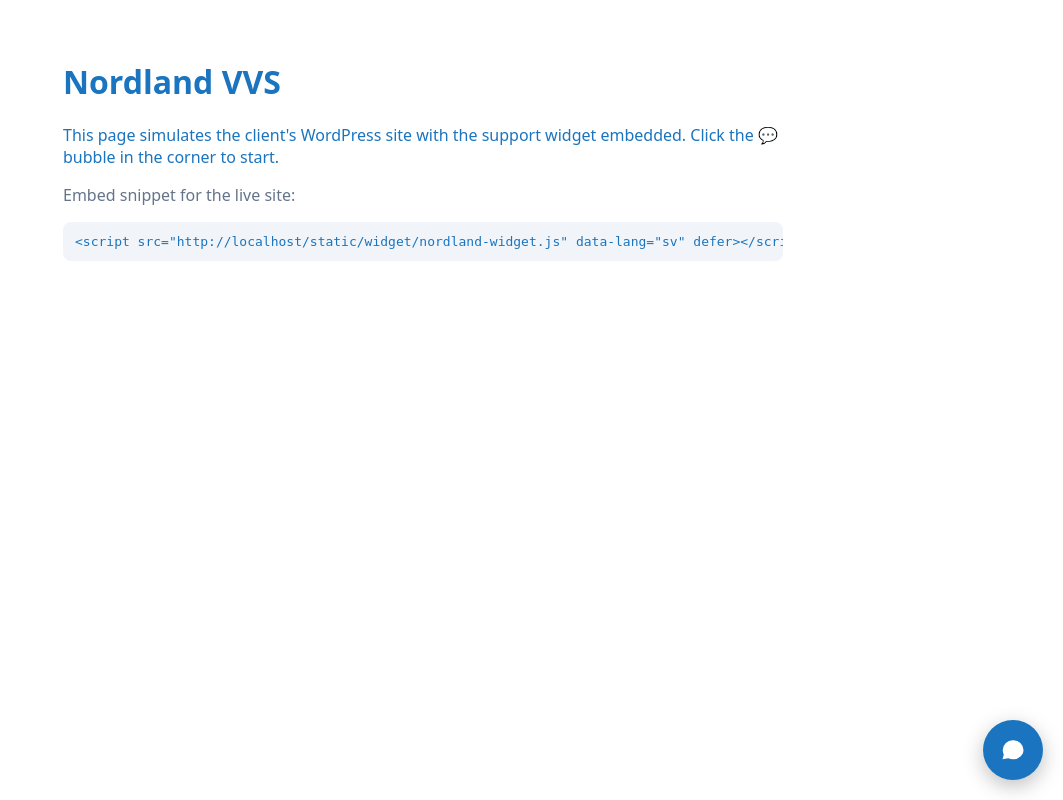
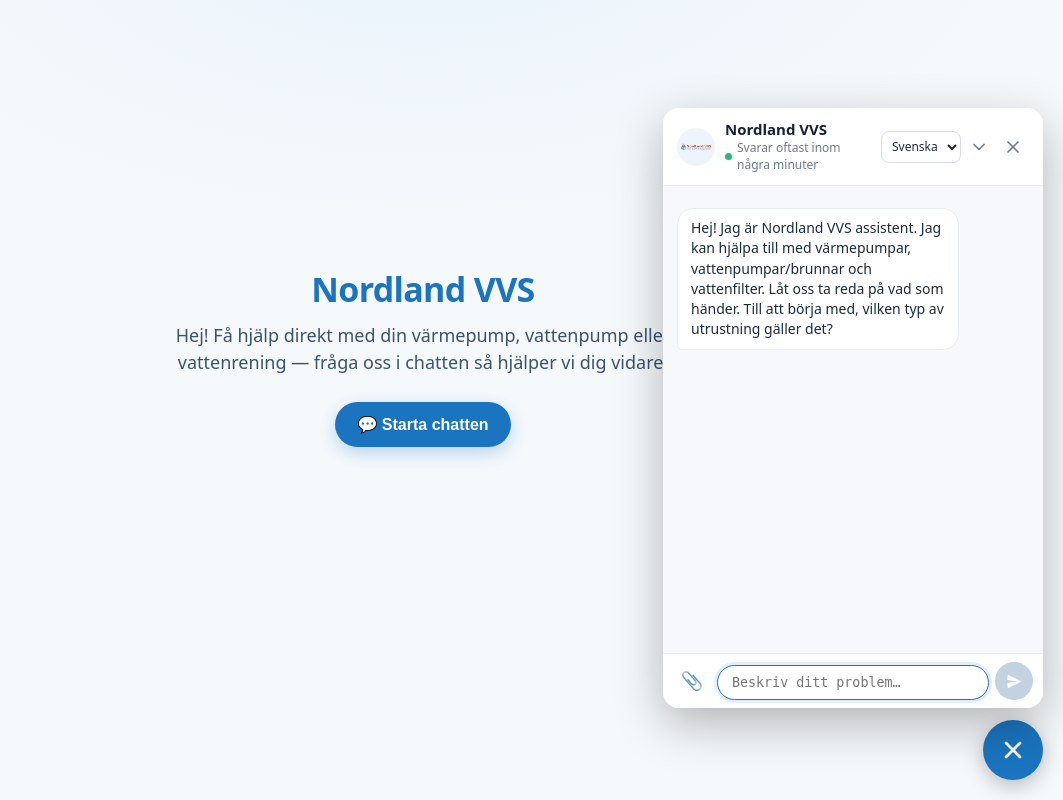
Before and after one commit to offmarketresolutions-web/swedish-bot, a Django app: page / in a window 1280 px wide. Shown: the whole page, without its empty margins (217-1280 px from the left). Run offline with Django 5.2, Linux system fonts and the light colour scheme; data comes from the database, SQL or seed files in the repository; data that the repository does not hold is empty; parts of the project's set-up code (start-up, migrations or seed data) failed here and were passed over; some libraries are stand-ins or nearby versions.

Commit message:
widget: root page is a chat screen that auto-opens, with a bubble pointer
Co-Authored-By: Claude Opus 4.8 <noreply@anthropic.com>

```diff
--- a/static/widget/nordland-widget.js
+++ b/static/widget/nordland-widget.js
@@ -10,6 +10,7 @@
   var script = document.currentScript;
   var API = new URL(script.src).origin;
   var LANG = (script.getAttribute("data-lang") || "en").slice(0, 5);
+  var AUTO_OPEN = script.getAttribute("data-open") === "1";  // open the chat on load (chat pages)
   // Languages offered in the in-widget selector (value must have a widget/i18n/<v>.json).
   var LANGS = [["sv", "Svenska"], ["en", "English"]];
   var BLUE = "#1a74bf", BLUE_DARK = "#155f9e";  // Nordland brand blue + hover shade
@@ -517,4 +518,7 @@
       }
     }
   })();
+
+  // ---- auto-open (a dedicated chat page sets data-open="1") ------------
+  if (AUTO_OPEN && !isOpen()) openPanel();
 })();
--- a/templates/widget_demo.html
+++ b/templates/widget_demo.html
@@ -1,18 +1,55 @@
 {% load static %}<!doctype html>
-<html lang="en">
+<html lang="sv">
 <head>
   <meta charset="utf-8">
   <meta name="viewport" content="width=device-width, initial-scale=1">
-  <title>Nordland VVS — widget demo</title>
-  <style>body{font-family:system-ui,Arial,sans-serif;max-width:720px;margin:60px auto;padding:0 20px;color:#1a74bf}</style>
+  <title>Nordland VVS — Support</title>
+  <style>
+    :root{--nl:#1a74bf;--nl-d:#0f4570;--ink:#1b2b3d}
+    *{box-sizing:border-box}
+    html,body{height:100%}
+    body{margin:0;font-family:system-ui,-apple-system,Segoe UI,Roboto,Arial,sans-serif;color:var(--ink);
+         background:radial-gradient(1200px 600px at 50% -10%,#e9f3fc 0%,#f6f9fc 55%,#f6f9fc 100%)}
+    .wrap{min-height:100%;display:flex;flex-direction:column;align-items:center;justify-content:center;
+          text-align:center;padding:32px 20px 120px}
+    .logo{font-size:34px;font-weight:800;letter-spacing:-.02em;color:var(--nl);margin:0 0 10px}
+    .tag{font-size:18px;line-height:1.5;color:#3b536b;max-width:560px;margin:0 0 26px}
+    .cta{display:inline-flex;align-items:center;gap:9px;background:var(--nl);color:#fff;border:0;
+         font-size:16px;font-weight:600;padding:13px 22px;border-radius:999px;cursor:pointer;
+         box-shadow:0 6px 18px rgba(26,116,191,.28);transition:transform .12s,background .12s}
+    .cta:hover{background:var(--nl-d);transform:translateY(-1px)}
+    .hint{position:fixed;right:24px;bottom:96px;display:flex;flex-direction:column;align-items:flex-end;
+          gap:4px;color:var(--nl-d);font-weight:600;font-size:14px;pointer-events:none;z-index:2147483600}
+    .hint .arrow{font-size:30px;line-height:1;animation:nl-bounce 1.4s ease-in-out infinite}
+    @keyframes nl-bounce{0%,100%{transform:translateY(0)}50%{transform:translateY(8px)}}
+    @media (max-width:480px){.hint{display:none}}
+  </style>
 </head>
 <body>
-  <h1>Nordland VVS</h1>
-  <p>This page simulates the client's WordPress site with the support widget embedded.
-     Click the 💬 bubble in the corner to start.</p>
-  <p style="color:#64748b">Embed snippet for the live site:</p>
-  <pre style="background:#f1f5f9;padding:12px;border-radius:8px;overflow:auto">&lt;script src="{{ request.scheme }}://{{ request.get_host }}{% static 'widget/nordland-widget.js' %}" data-lang="sv" defer&gt;&lt;/script&gt;</pre>
+  <main class="wrap">
+    <h1 class="logo">Nordland VVS</h1>
+    <p class="tag">Hej! Få hjälp direkt med din värmepump, vattenpump eller vattenrening —
+       fråga oss i chatten så hjälper vi dig vidare.</p>
+    <button class="cta" type="button" data-open-chat>💬 Starta chatten</button>
+  </main>
 
-  <script src="{% static 'widget/nordland-widget.js' %}" data-lang="en" defer></script>
+  <!-- friendly pointer to the chat bubble (hidden once the chat is open) -->
+  <div class="hint" id="nl-hint"><span>Chatta med oss</span><span class="arrow">↘</span></div>
+
+  <!-- the live support widget, auto-opened on load -->
+  <script src="{% static 'widget/nordland-widget.js' %}" data-lang="sv" data-open="1" defer></script>
+  <script>
+    // "Start chat" button + hide the hint once the chat panel is open.
+    document.addEventListener("click", function (e) {
+      if (e.target.closest("[data-open-chat]")) {
+        var b = document.querySelector('[data-testid="widget-bubble"]');
+        if (b && !document.querySelector(".nl-panel.nl-show")) b.click();
+      }
+    });
+    var hint = document.getElementById("nl-hint");
+    setInterval(function () {
+      if (hint) hint.style.display = document.querySelector(".nl-panel.nl-show") ? "none" : "flex";
+    }, 500);
+  </script>
 </body>
 </html>
```
